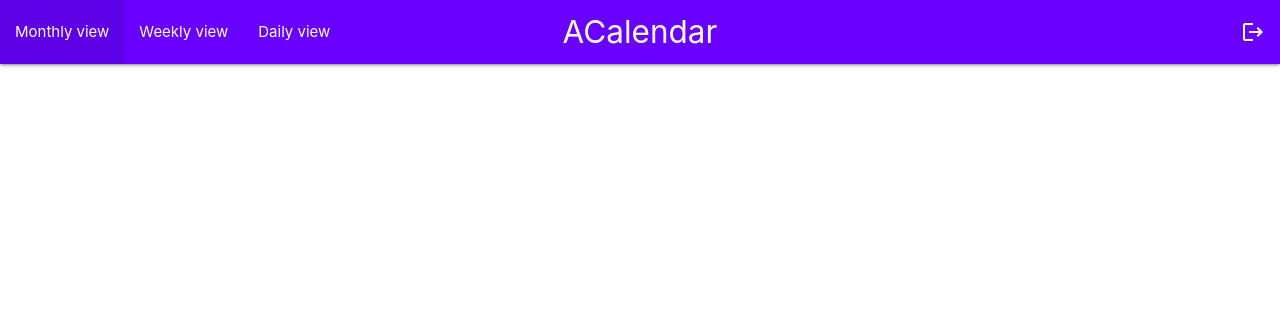
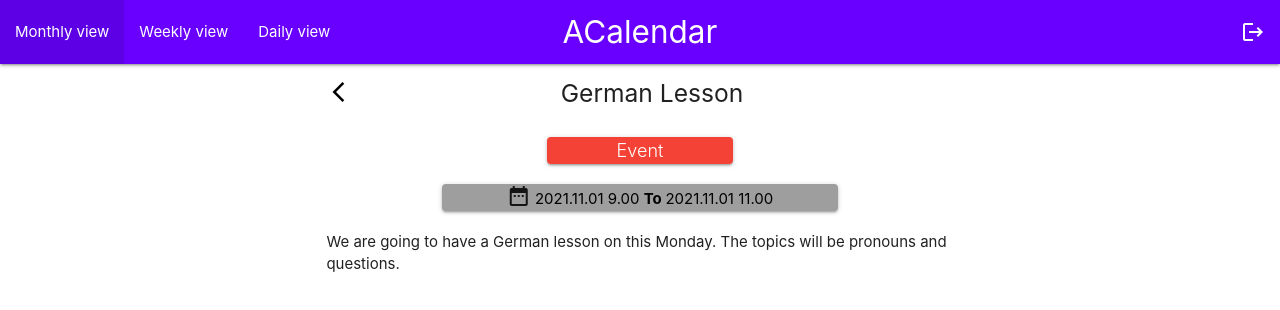
Before and after one commit to Szelmat/ACalendar, a website: page auth/detailed.html in a window 1280 px wide. Drawn offline with Linux system fonts and the light colour scheme.

Commit message:
Adding elements to the detailed event view

```diff
--- a/auth/detailed.html
+++ b/auth/detailed.html
@@ -52,5 +52,67 @@
     <script src="../frontend/js/init_navbar.js"></script>
     <script src="../frontend/js/materialize.min.js"></script>
     <script src="../frontend/js/functions.js"></script>
+
+    <!-- Main container -->
+    <div class="container">
+      <div class="container">
+        <div class="row">
+          <a href="./detailed.html" class="left"
+            ><i class="material-icons" style="color: black"
+              >arrow_back_ios_new</i
+            ></a
+          >
+          <div>
+            <h5 class="center-align">German Lesson</h5>
+          </div>
+        </div>
+      </div>
+      <div class="container">
+        <div class="row">
+          <div
+            class="col s4 m4 l4 xl4 offset-s4 offset-m4 offset-l4 offset-xl4"
+          >
+            <div
+              class="card red center-align"
+              style="border-radius: 4px; margin: 0%"
+            >
+              <span class="card-title" style="color: white; font-size: large"
+                >Event</span
+              >
+            </div>
+          </div>
+        </div>
+      </div>
+      <div class="container">
+        <div class="row">
+          <div
+            class="col s12 m8 l8 xl8 offset-s0 offset-m2 offset-l2 offset-xl2"
+          >
+            <div
+              class="card grey darken-5 center-align"
+              style="border-radius: 4px; margin: 0rem 0 0rem 0"
+            >
+              <i
+                class="material-icons left-align"
+                style="vertical-align: text-bottom"
+                >date_range</i
+              >
+              <span style="color: black; font-size: 100%"
+                >2021.11.01 9.00
+                <span style="color: black; font-weight: bold"> To </span>
+                2021.11.01 11.00</span
+              >
+            </div>
+          </div>
+        </div>
+        <div class="row">
+          <p>
+            We are going to have a German lesson on this Monday. The topics will
+            be pronouns and questions.
+          </p>
+        </div>
+      </div>
+    </div>
+    <!-- The end of the Main container -->
   </body>
 </html>
```
Also changed, not shown: frontend/css/detailed.css (added).
